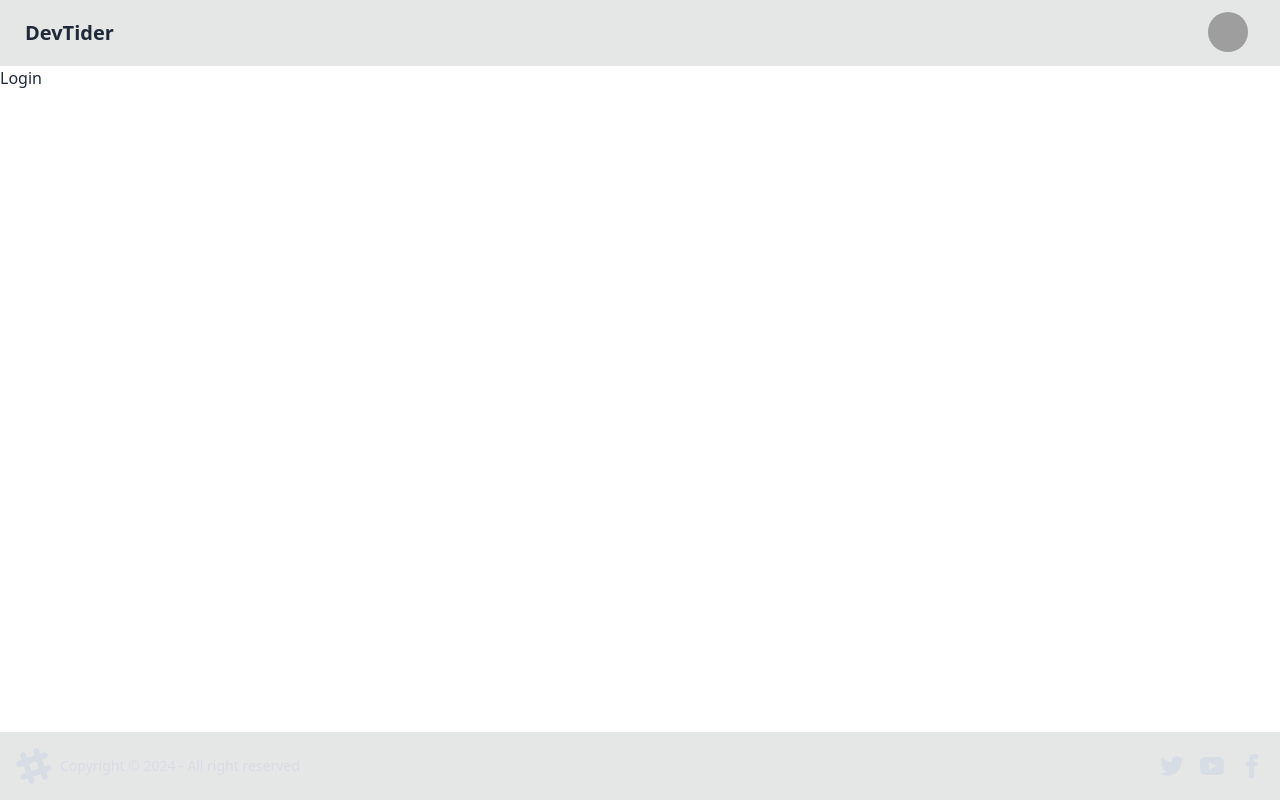
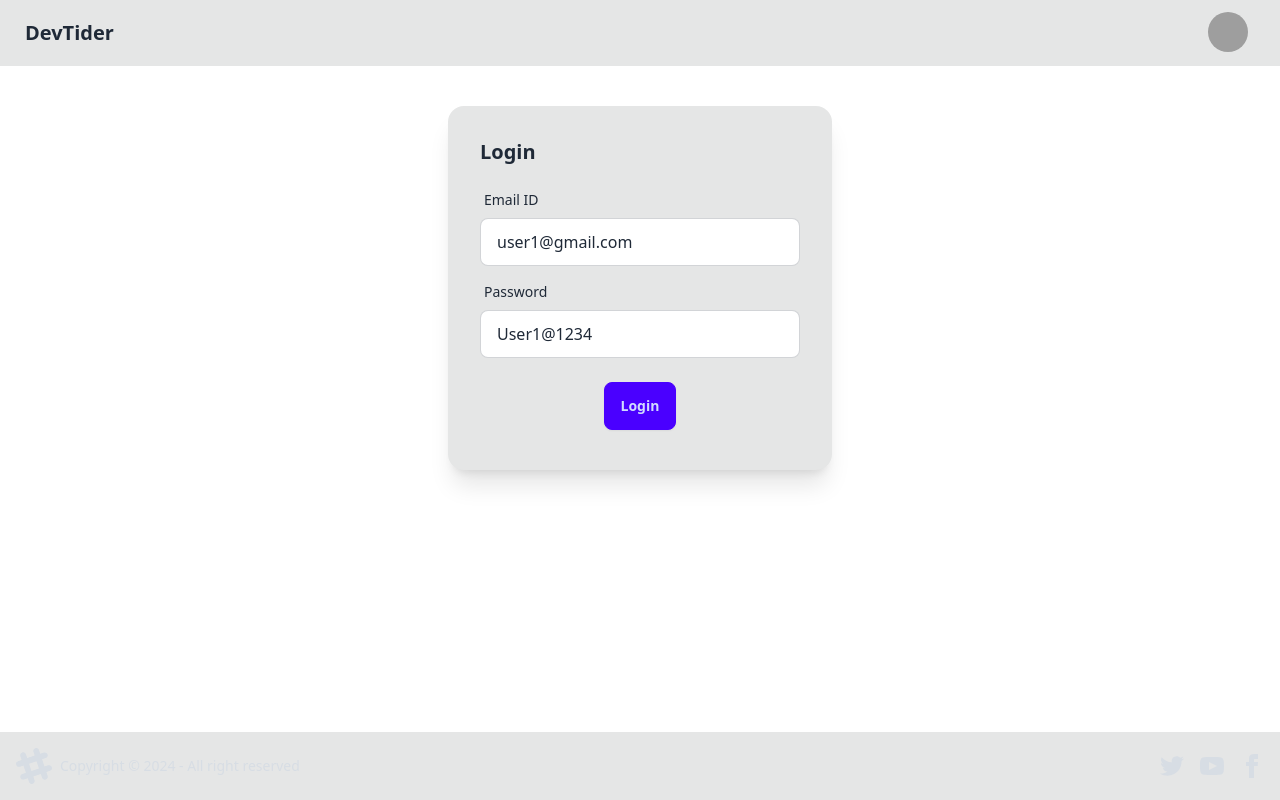
Before and after one commit to just-passion/devTinder-UI, a React (Vite) app in the folder devTinder-UI/: page /login in a window 1280 px wide. Built offline with nearby package versions, Linux system fonts and the light colour scheme; grey boxes are pictures that could not be loaded.

Commit message:
login API call

```diff
--- a/devTinder-UI/package.json
+++ b/devTinder-UI/package.json
@@ -10,6 +10,7 @@
     "preview": "vite preview"
   },
   "dependencies": {
+    "axios": "^1.7.7",
     "react": "^18.3.1",
     "react-dom": "^18.3.1",
     "react-router-dom": "^6.27.0"
--- a/devTinder-UI/src/Login.jsx
+++ b/devTinder-UI/src/Login.jsx
@@ -1,7 +1,63 @@
+import axios from "axios";
+import { useState } from "react";
+
 const Login = () => {
+  const [emailId, setEmailid] = useState("user1@gmail.com");
+  const [password, setPassword] = useState("User1@1234");
+
+  const handleLogin = async () => {
+    try {
+      const res = await axios.post(
+        "http://localhost:7777/login",
+        {
+          emailId,
+          password,
+        },
+        { withCredentials: true }
+      );
+    } catch (error) {}
+  };
+
   return (
-    <div>Login</div>
-  )
-}
+    <div className="flex justify-center my-10">
+      <div className="card bg-base-300 w-96 shadow-xl">
+        <div className="card-body">
+          <h2 className="card-title">Login</h2>
+          <div>
+            <label className="form-control w-full max-w-xs my-2">
+              <div className="label">
+                <span className="label-text">Email ID</span>
+              </div>
+              <input
+                type="text"
+                value={emailId}
+                placeholder="Email ID"
+                className="input input-bordered w-full max-w-xs"
+                onChange={() => setEmailid(e.target.value)}
+              />
+            </label>
+            <label className="form-control w-full max-w-xs my-2">
+              <div className="label">
+                <span className="label-text">Password</span>
+              </div>
+              <input
+                type="text"
+                value={password}
+                placeholder="Password"
+                className="input input-bordered w-full max-w-xs"
+                onChange={() => setPassword(e.target.value)}
+              />
+            </label>
+          </div>
+          <div className="card-actions justify-center m-2">
+            <button className="btn btn-primary" onClick={handleLogin}>
+              Login
+            </button>
+          </div>
+        </div>
+      </div>
+    </div>
+  );
+};
 
-export default Login
+export default Login;
```
Also changed, not shown: 1 other file (tests, documents, lock files or other folders).
